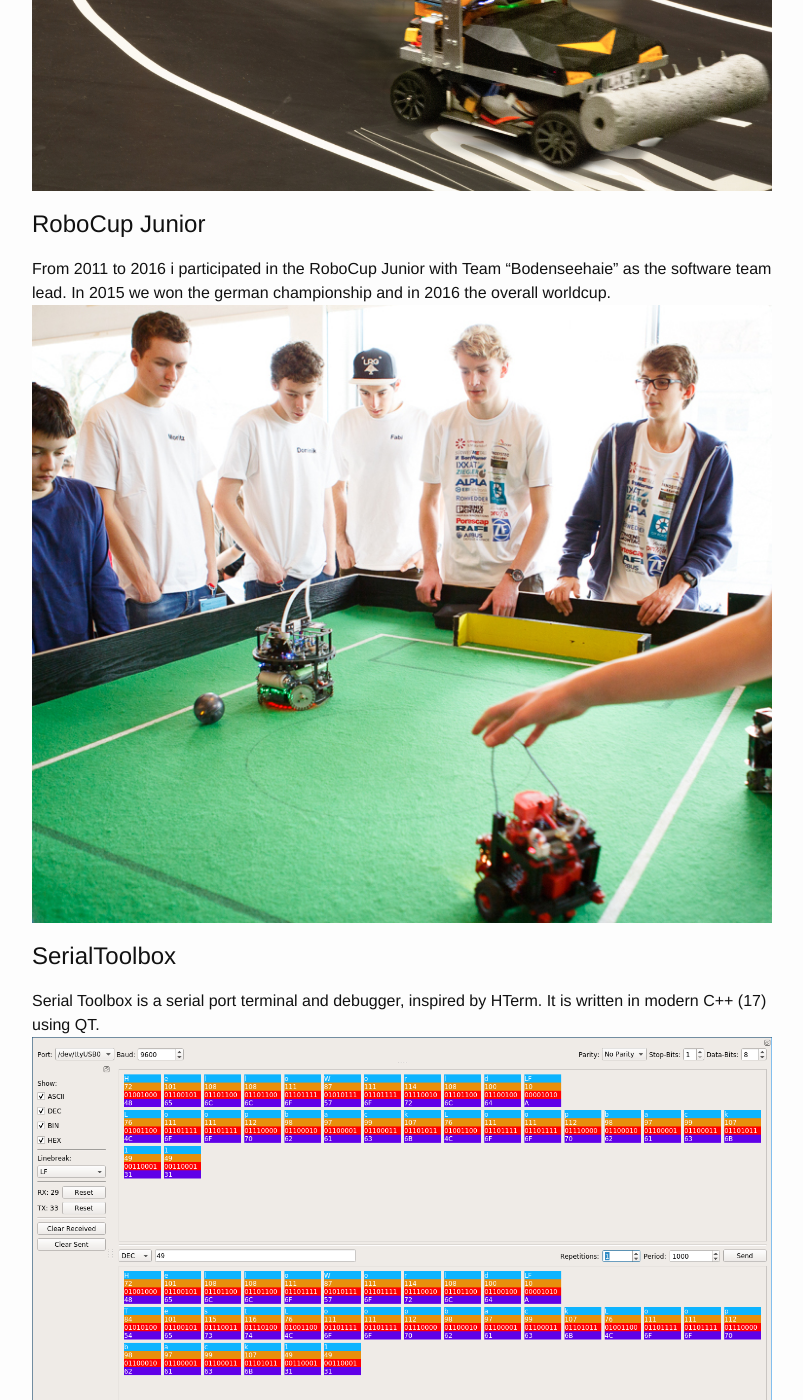
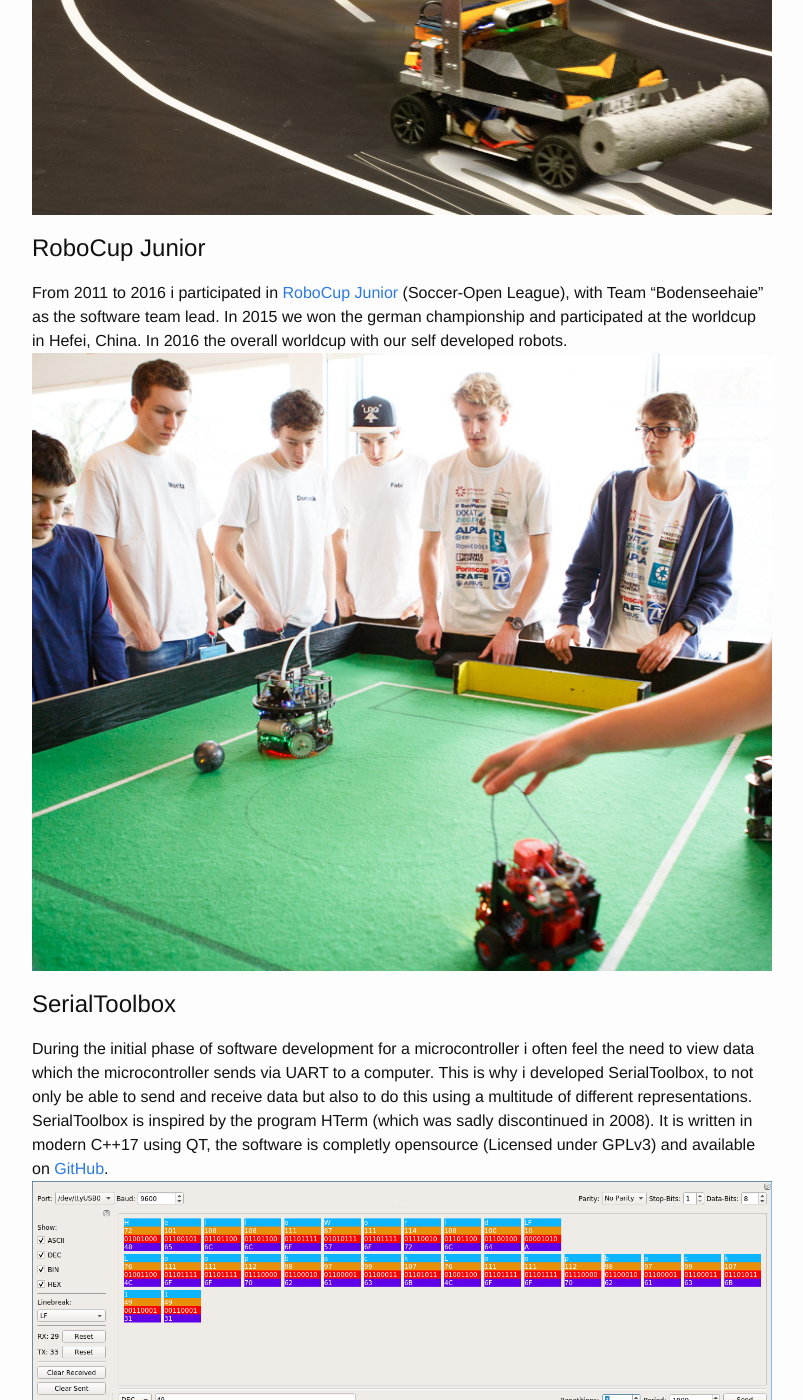
Before and after one commit to aul12/Website2, a Jekyll site: the page built from otherprojects.md, in a window 1280 px wide and 1400 px high, scrolled down 589 px. Shown: the whole window, without its empty margins (238-1041 px from the left). Built offline with Jekyll 4.4.1, drawn with Linux system fonts in a browser that asks for light colours; some of the changed text lies outside the part shown.

Commit message:
More content

```diff
--- a/index.html
+++ b/index.html
@@ -3,8 +3,9 @@
 ---
 
 <div class="home">
-    Welcome on my personal webpage. I'm a software developer with focus on real time perception (computer vision and machine learning) and embedded.
-    I'm also doing some desktop and full stack development.
+    <p>Welcome to my personal webpage. My name is Paul Nykiel im a student living in Ulm, Germany. I'm doing software development with focus on real time perception (computer vision and machine learning) and embedded systems.
+    I'm also interested in desktop and full-stack web-development.</p>
+
     <img src="assets/img/title.jpg">
     <p>
 
--- a/otherprojects.md
+++ b/otherprojects.md
@@ -5,16 +5,20 @@
 ---
 
 # Carolo Cup
-I participated for two years at the [Carolo-Cup](https://wiki.ifr.ing.tu-bs.de/carolocup/en/carolo-cup) with Team "Spatzenhirn",
-in the first year we scored the third place, in the second year i was responsible for the software structure and infrastructure,
-that year we won the overall cup.
+I participated for two years at the [Carolo-Cup](https://wiki.ifr.ing.tu-bs.de/carolocup/en/carolo-cup) with Team "Spatzenhirn".
+We scored the third place in 2018 and won the Cup in 2019.
+In the team i developed the road-marking detection, the sign detection and the obstacle detection for use in the vehicle. I
+am also responsible for the software structure and the computer infrastructure.
 ![Carolo-Cup](../assets/img/carolo.jpg "Carolo-Cup")
 
 # RoboCup Junior
-From 2011 to 2016 i participated in the RoboCup Junior with Team "Bodenseehaie" as the software team lead.
-In 2015 we won the german championship and in 2016 the overall worldcup.
+From 2011 to 2016 i participated in [RoboCup Junior](https://junior.robocup.org/about/) (Soccer-Open League), with Team "Bodenseehaie" as the software team lead.
+In 2015 we won the german championship and participated at the worldcup in Hefei, China. In 2016 the overall worldcup with our self developed robots.
 ![RoboCup](../assets/img/robocup.jpg "RoboCup")
 
 # SerialToolbox
-Serial Toolbox is a serial port terminal and debugger, inspired by HTerm. It is written in modern C++ (17) using QT.
+During the initial phase of software development for a microcontroller i often feel the need to view data which the microcontroller sends via UART to a computer.
+This is why i developed SerialToolbox, to not only be able to send and receive data but also to do this using a multitude of different representations.
+SerialToolbox is inspired by the program HTerm (which was sadly discontinued in 2008). It is written in modern C++17 using QT, the software is completly
+opensource (Licensed under GPLv3) and available on [GitHub](https://github.com/aul12/SerialToolbox).
 ![SerialToolbox](../assets/img/SerialToolbox.png "SerialToolbox")
```
Also changed, not shown: _posts/2019-04-05-welcome-to-jekyll.markdown (+4 -19 lines), tbplane.md (+4 -1 lines), uni.md (+3 -3 lines).
